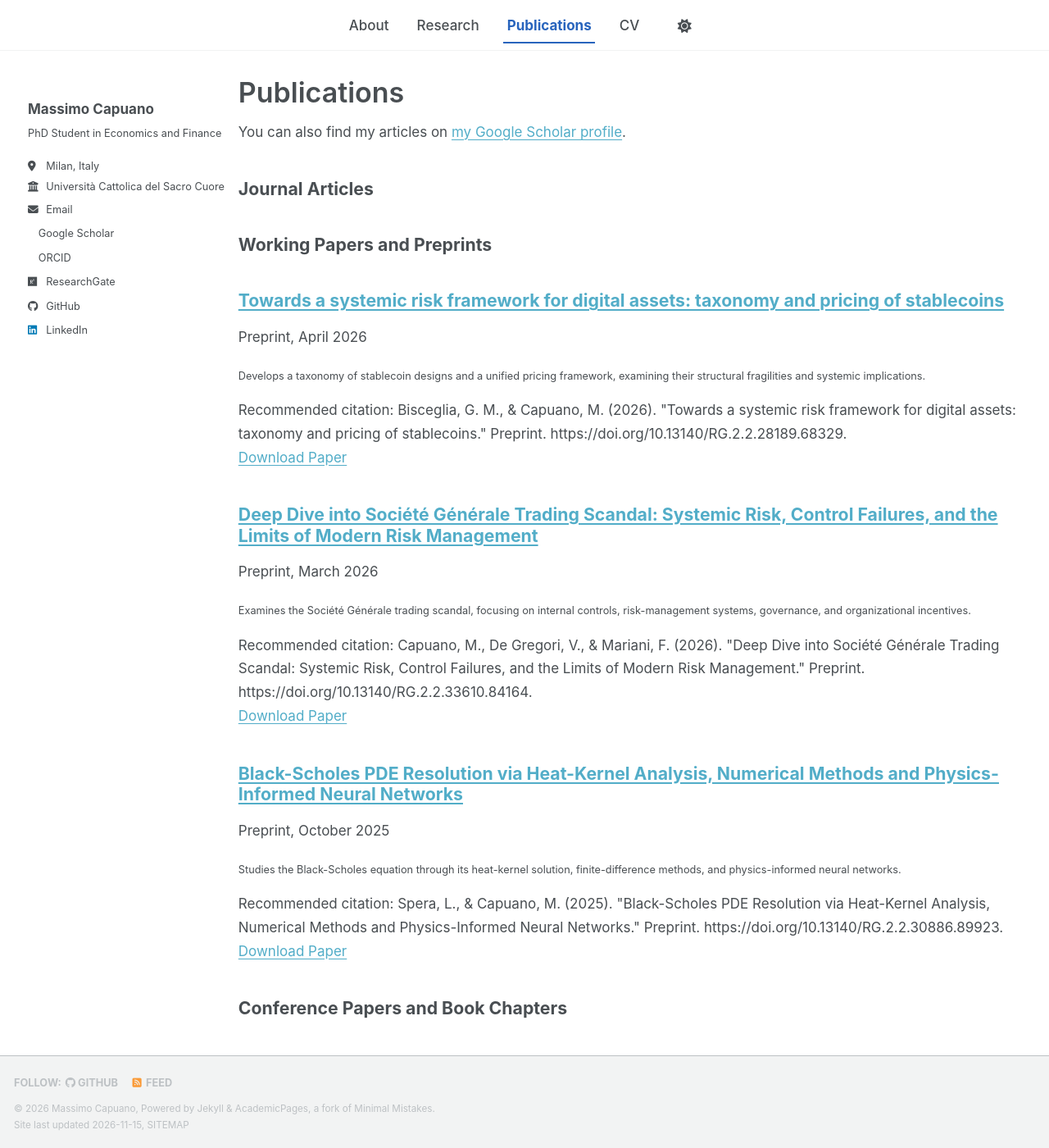
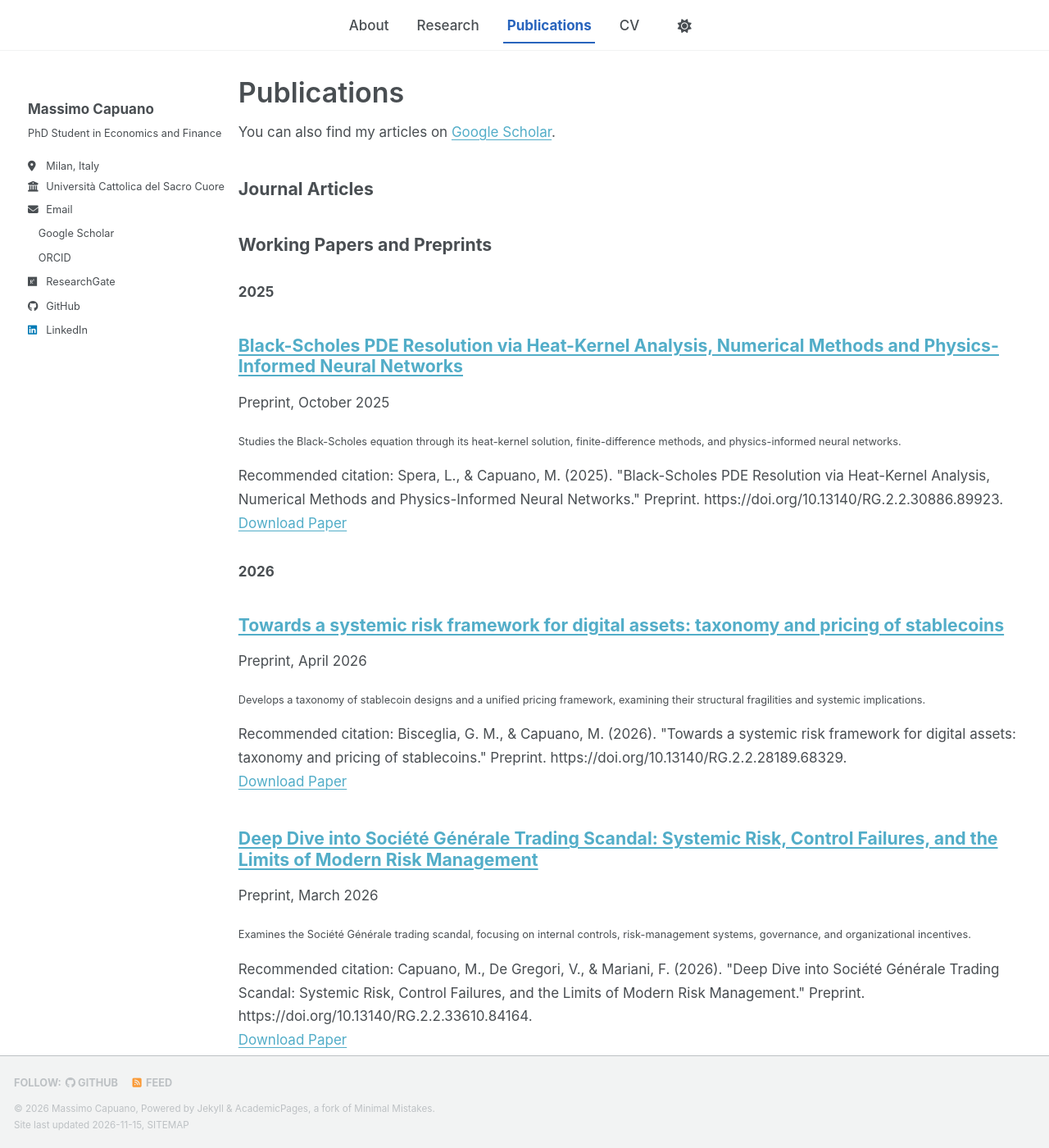
Before and after one commit to capuanomassimo/capuanomassimo.github.io, a Jekyll site: the page built from _pages/publications.html, in a window 1280 px wide and 1400 px high. Shown: the whole window at 82% size. Built offline with Jekyll 4.4.1, drawn with Linux system fonts in a browser that asks for light colours; a script bundle is joined from its source files by our own code; a style sheet for code colours, icons or effects is not loaded.

Commit message:
Group publications by year

```diff
--- a/_pages/publications.html
+++ b/_pages/publications.html
@@ -6,39 +6,55 @@ author_profile: true
 ---
 
 {% if site.author.googlescholar %}
-  <div class="wordwrap">You can also find my articles on <a href="{{ site.author.googlescholar }}">my Google Scholar profile</a>.</div>
+  <div class="wordwrap">You can also find my articles on <a href="{{ site.author.googlescholar }}" target="_blank" rel="noopener noreferrer">Google Scholar</a>.</div>
 {% endif %}
 
 {% include base_path %}
 
 {% assign journal_articles = site.publications | where: "category", "journal-articles" | sort: "date" | reverse %}
+{% assign journal_years = journal_articles | group_by_exp: "post", "post.date | date: '%Y'" | reverse %}
 <section class="publication-category" aria-labelledby="journal-articles">
   <h2 id="journal-articles">Journal Articles</h2>
-  {% for post in journal_articles %}
-    {% include archive-single.html %}
+  {% for year in journal_years %}
+    <h3 class="publication-year">{{ year.name }}</h3>
+    {% for post in year.items %}
+      {% include archive-single.html %}
+    {% endfor %}
   {% endfor %}
 </section>
 
 {% assign working_papers = site.publications | where: "category", "working-papers" | sort: "date" | reverse %}
+{% assign working_years = working_papers | group_by_exp: "post", "post.date | date: '%Y'" | reverse %}
 <section class="publication-category" aria-labelledby="working-papers">
   <h2 id="working-papers">Working Papers and Preprints</h2>
-  {% for post in working_papers %}
-    {% include archive-single.html %}
+  {% for year in working_years %}
+    <h3 class="publication-year">{{ year.name }}</h3>
+    {% for post in year.items %}
+      {% include archive-single.html %}
+    {% endfor %}
   {% endfor %}
 </section>
 
 {% assign conference_papers = site.publications | where: "category", "conference-papers" | sort: "date" | reverse %}
+{% assign conference_years = conference_papers | group_by_exp: "post", "post.date | date: '%Y'" | reverse %}
 <section class="publication-category" aria-labelledby="conference-papers">
   <h2 id="conference-papers">Conference Papers and Book Chapters</h2>
-  {% for post in conference_papers %}
-    {% include archive-single.html %}
+  {% for year in conference_years %}
+    <h3 class="publication-year">{{ year.name }}</h3>
+    {% for post in year.items %}
+      {% include archive-single.html %}
+    {% endfor %}
   {% endfor %}
 </section>
 
 {% assign theses = site.publications | where: "category", "theses" | sort: "date" | reverse %}
+{% assign thesis_years = theses | group_by_exp: "post", "post.date | date: '%Y'" | reverse %}
 <section class="publication-category" aria-labelledby="theses">
   <h2 id="theses">Theses</h2>
-  {% for post in theses %}
-    {% include archive-single.html %}
+  {% for year in thesis_years %}
+    <h3 class="publication-year">{{ year.name }}</h3>
+    {% for post in year.items %}
+      {% include archive-single.html %}
+    {% endfor %}
   {% endfor %}
 </section>
```
